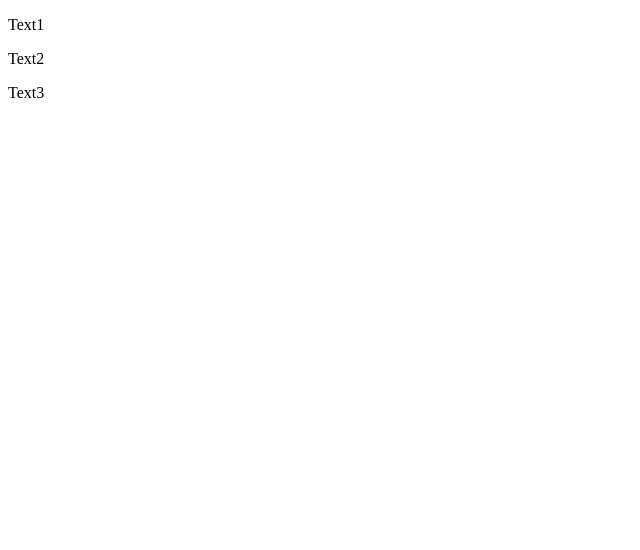
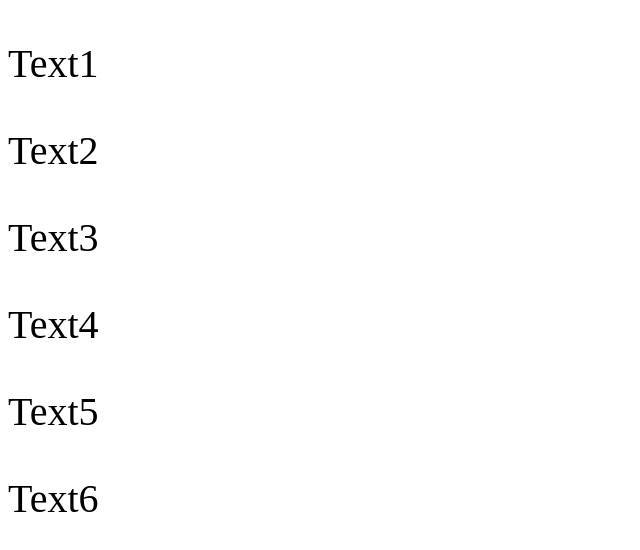
Before and after one commit to VladimirSh6892/if-js, a website: page index.html in a window 1280 px wide. Shown: the whole page, without its empty margins (0-640 px from the left). Drawn offline with Linux system fonts and the light colour scheme.

Commit message:
add text and stlye

```diff
--- a/index.html
+++ b/index.html
@@ -4,11 +4,15 @@
   <meta charset="UTF-8">
   <meta name="viewport" content="width=device-width, initial-scale=1.0">
   <title>Module 2</title>
+  <link rel="stylesheet" href="style/style.css">
 </head>
 <body>
-  <p id="text1">Text1</p>
-  <p id="text2">Text2</p>
-  <p id="text3">Text3</p>
+  <p class="changeColor" id="text1">Text1</p>
+  <p class="changeColor" id="text2">Text2</p>
+  <p class="changeColor" id="text3">Text3</p>
+  <p class="changeColor" id="text4">Text4</p>
+  <p class="changeColor" id="text5">Text5</p>
+  <p class="changeColor" id="text6">Text6</p>
   <script src="main.js"></script>
 </body>
 </html>
--- /dev/null
+++ b/style/style.css
@@ -0,0 +1,3 @@
+.changeColor{
+    font-size: 40px;
+}
```
